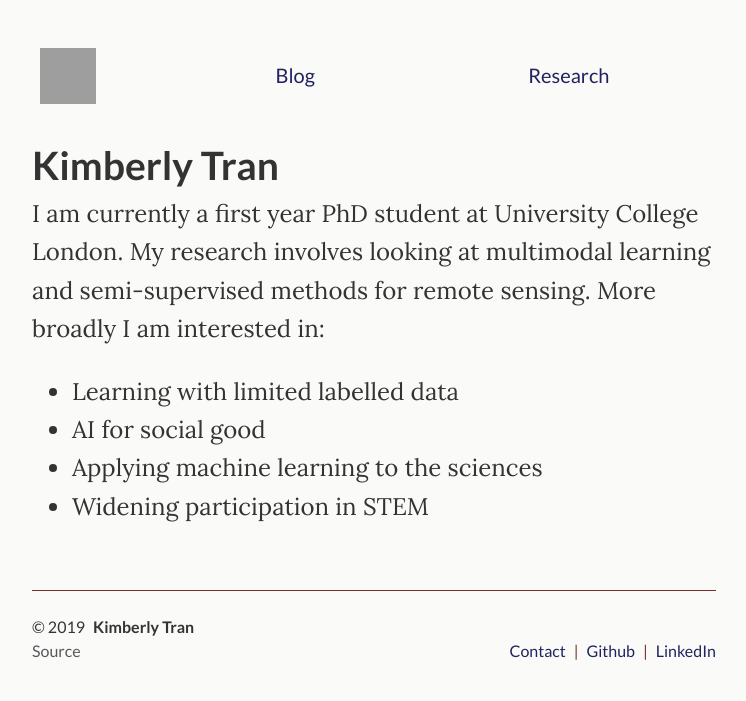
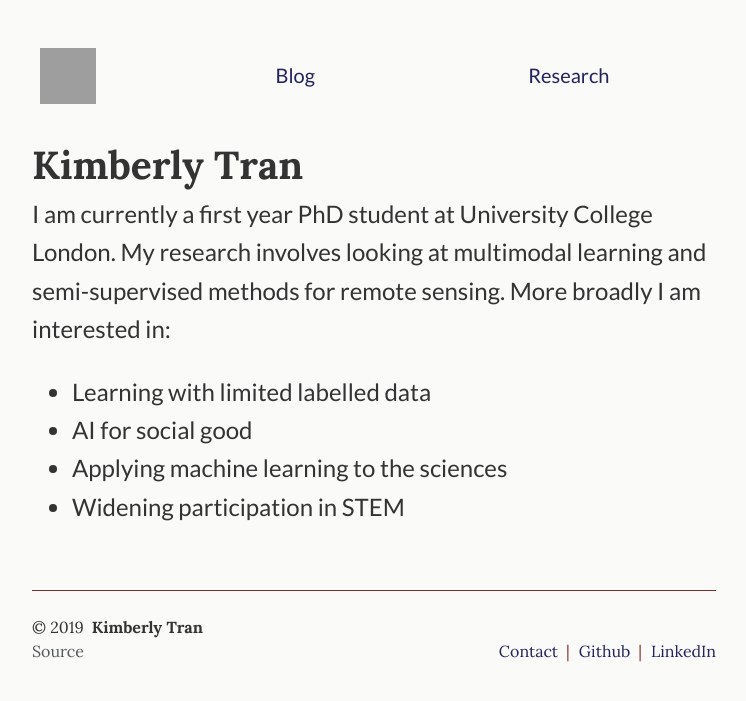
Before and after one commit to ktmai/ktmai.github.io, a Jekyll site: the page built from index.md, in a window 1280 px wide. Shown: the top 701 px of the page, without its empty margins (266-1012 px from the left). Built offline with Jekyll 4.4.1, drawn with Linux system fonts in a browser that asks for light colours; grey boxes are pictures that could not be loaded.

Commit message:
Update _variables.scss

```diff
--- a/_sass/_variables.scss
+++ b/_sass/_variables.scss
@@ -48,9 +48,9 @@ $border-radius-sm:          .2rem;
 $border-radius-lg:          .3rem;
 
 // GLOBALS - FONTS ------------------
-$font-family:               "Lora", sans-serif;
+$font-family:               "Lato", sans-serif;
 $font-family-monospace:     Menlo, Monaco, Consolas, "Liberation Mono", "Courier New", monospace;
-$font-heading:              "Lato", serif;
+$font-heading:              "Lora", serif;
 
 $lh:                        1.5;
 $lh-sm:                     1.1;
```
